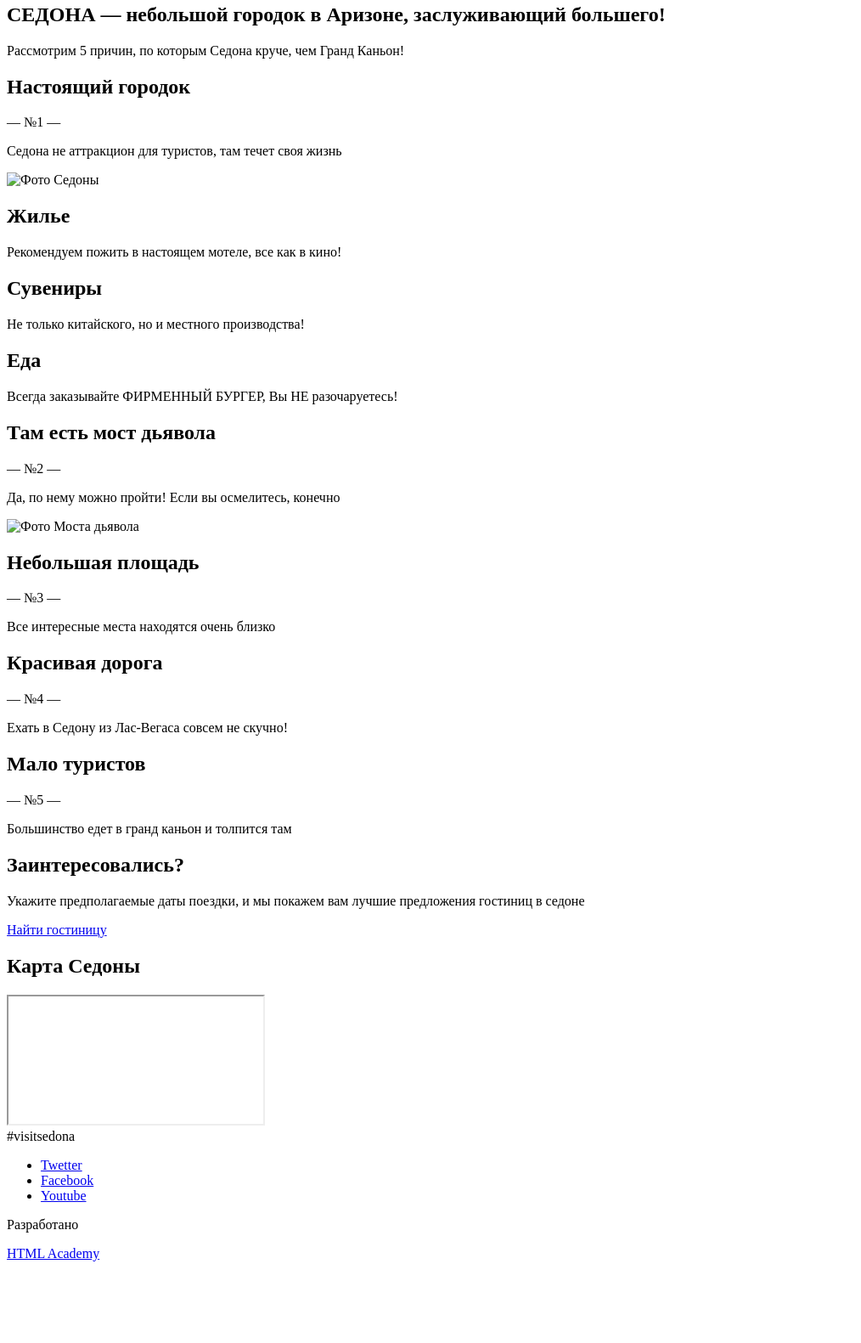
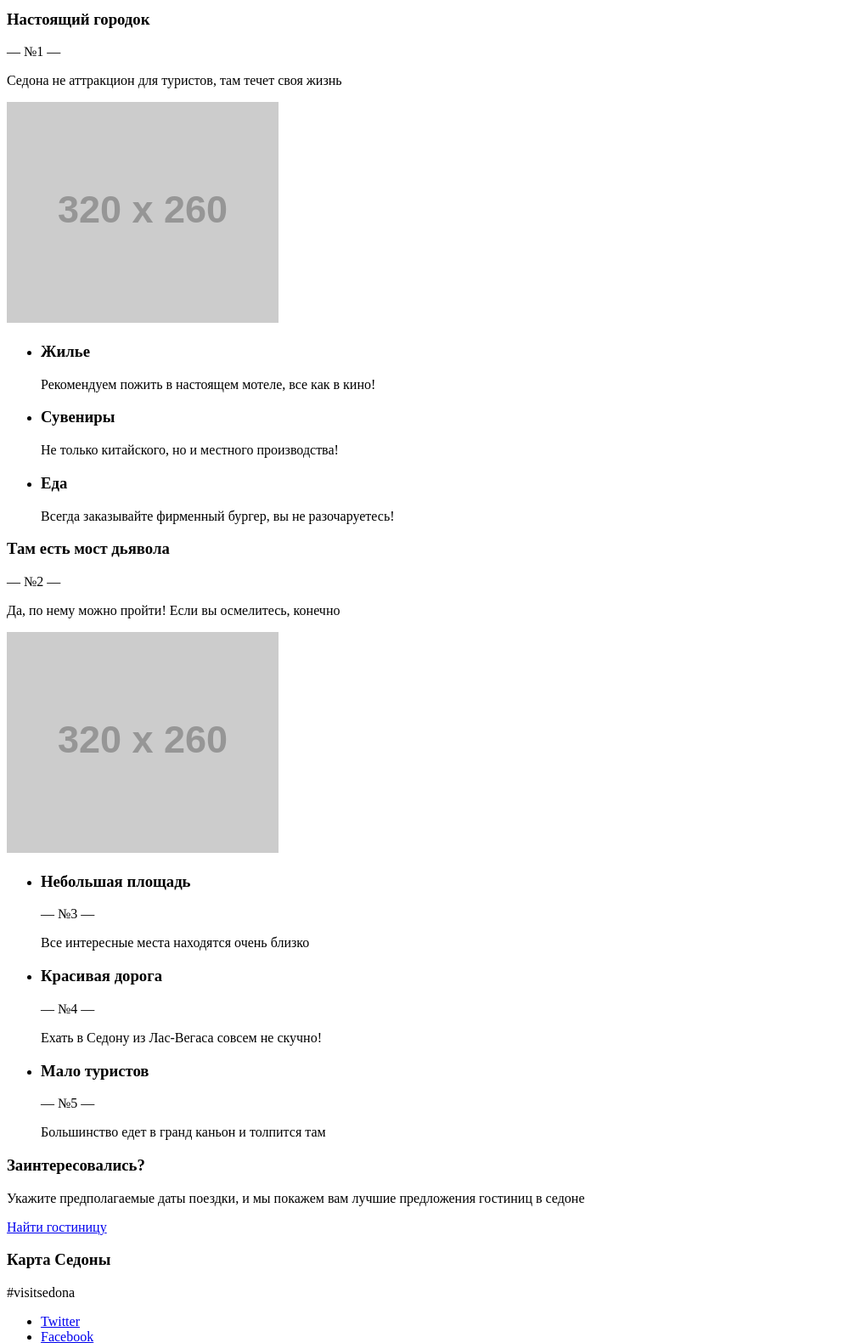
Before and after one commit to Nadezda-hope/892071-sedona-19, a website: page source/sedona-index.html in a window 1280 px wide. Shown: the part 312-1893 px from the top of the page at 85% size, without its empty margins (0-1014 px from the left). Before the commit the page ends 1805 px from the top, so only its background shows below. Drawn offline with Linux system fonts and the light colour scheme; placeholder pictures from the web are drawn by us.

Commit message:
вносит правки по второму заданию

```diff
--- a/source/sedona-index.html
+++ b/source/sedona-index.html
@@ -10,158 +10,162 @@
         <button class="main-menu__toggle" type="button">Открыть меню</button>
         <div class="main-menu__wrapper">
           <ul class="main-menu__list site-list">
-                        <li class="site-list__item site-list__item--active"><a href="sedona-index.html">Главная</a></li>
+            <li class="site-list__item site-list__item--active"><a href="#">Главная</a></li>
             <li class="site-list__item"><a href="sedona-photo.html">Фото и видео</a></li>
             <li class="site-list__item"><a href="sedona-form.html">Форма отзыва</a></li>
-                        <li class="site-list__item"><a href="#">HTML Academy</a></li>
+            <li class="site-list__item"><a href="https://htmlacademy.ru/intensive/adaptive">HTML Academy</a></li>
           </ul>
         </div>
       </nav>
       <div class="page-header__logo">
-                <img class="page-header__logo-image" src="#" width="" height="" alt="Логотип Седоны">
+        <img class="page-header__logo-image" src="https://via.placeholder.com/102x83" width="102" height="83" alt="Логотип Седоны">
       </div>
     </header>
 
     <main class="page-main">
-            <h1 class="visually-hidden">Седона-небольшой городок в Аризоне, заслуживающий большего</h1>
-            <section class="logo">
-                <div class="logo__wrapper">
-                    <h2 class="visually-hidden">Приветствие</h2>
-                    <img class="logo__bg" src="#" width="" height="" alt="Панорама">
-                    <img class="logo__welcome" src="#" width="" height="" alt="Добро пожаловать в Седону">
+      <section class="welcome">
+        <div class="welcome__wrapper">
         </div>
       </section>
 
       <section class="slogan">
         <div class="slogan__wrapper">
-                    <h2 class="slogan__title">
-                        СЕДОНА — небольшой
+          <h1 class="slogan__title">
+            Седона — небольшой
             городок в Аризоне, заслуживающий большего!
-                    </h2>
-                    <p class="slogan__reasons">
+          </h1>
+          <p class="slogan__text">
             Рассмотрим 5 причин, по которым Седона круче, чем Гранд Каньон!
           </p>
         </div>
       </section>
 
-            <section class="real-sity">
-                <div class="real-sity__wrapper">
-                    <h2 class="real-sity__title">
+      <section class="reasons">
+        <div class="reasons__wrapper">
+          <div class="reasons__item">
+            <h3 class="reasons__title">
               Настоящий городок
-                    </h2>
-                    <span class="real-sity__number">
+            </h3>
+            <span class="reasons__number">
               — №1 —
             </span>
-                    <p class="real-sity__descriotion">
+            <p class="reasons__description">
               Седона не аттракцион для туристов, там течет своя жизнь
-                    </p>
-                </div>
-            </section>
-
-            <section class="pic-sity">
-                <div class="pic-sity__wrapper">
-                    <img class="pic-sity__building" src="#" width="" height="" alt="Фото Седоны">
-                </div>
-            </section>
-
-            <section class="feature">
-                <div class="feature__wrapper">
-                    <div class="feature__item housing">
-                        <h2 class="housing__title">
-                            Жилье
-                        </h2>
-                        <p class="housing__details">
-                            Рекомендуем пожить в настоящем мотеле, все как в кино!
-                        </p>
-                    </div>
-                    <div class="feature__item souvenir">
-                        <h2 class="souvenir__title">
-                            Сувениры
-                        </h2>
-                        <p class="souvenir__details">
-                            Не только китайского, но и местного производства!
-                        </p>
-                    </div>
-                    <div class="feature__item food">
-                        <h2 class="food__title">
-                            Еда
-                        </h2>
-                        <p class="food__details">
-                            Всегда заказывайте ФИРМЕННЫЙ БУРГЕР, Вы НЕ разочаруетесь!
             </p>
           </div>
         </div>
       </section>
 
-            <section class="bridge">
-                <div class="bridge__wrapper">
-                    <h2 class="bridge__title">
-                        Там есть мост дьявола
-                    </h2>
-                    <span class="bridge__number">
-                        — №2 —
-                    </span>
-                    <p class="bridge__description">
-                        Да, по нему можно пройти! Если вы осмелитесь, конечно
+      <div class="pic-city">
+        <div class="pic-city__wrapper">
+          <img class="pic-city__building" src="https://via.placeholder.com/320x260" width="320" height="260" alt="Фото Седоны">
+        </div>
+      </div>
+
+      <section class="feature">
+        <div class="feature__wrapper">
+          <ul class="feature__list">
+            <li class="feature__item feature__item--housing">
+              <h3 class="feature__title">
+                Жилье
+              </h3>
+              <p class="feature__details">
+                Рекомендуем пожить в настоящем мотеле, все как в кино!
               </p>
+            </li>
+            <li class="feature__item feature__item--souvenir">
+              <h3 class="feature__title">
+                Сувениры
+              </h3>
+              <p class="feature__details">
+                Не только китайского, но и местного производства!
+              </p>
+            </li>
+            <li class="feature__item feature__item--food">
+              <h3 class="feature__title">
+                Еда
+              </h3>
+              <p class="feature__details">
+                Всегда заказывайте фирменный бургер, вы не разочаруетесь!
+              </p>
+            </li>
+          </ul>
         </div>
       </section>
 
-            <section class="pic-sity">
-                <div class="pic-sity__wrapper">
-                    <img class="pic-sity__bridge" src="#" width="" height="" alt="Фото Моста дьявола">
-                </div>
-            </section>
-
-            <section class="view">
-                <div class="view__wrapper">
-                    <div class="view__item square">
-                        <h2 class="square__title">
-                            Небольшая площадь
-                        </h2>
-                        <span class="square__number">
-                            — №3 —
+      <section class="reasons">
+        <div class="reasons__wrapper">
+          <div class="reasons__item">
+            <h3 class="reasons__title">
+              Там есть мост дьявола
+            </h3>
+            <span class="reasons__number">
+              — №2 —
             </span>
-                        <p class="square__description">
-                            Все интересные места находятся очень близко
-                        </p>
-                    </div>
-                    <div class="view__item road">
-                        <h2 class="road__title">
-                            Красивая дорога
-                        </h2>
-                        <span class="road__number">
-                            — №4 —
-                        </span>
-                        <p class="road__description">
-                            Ехать в Седону из Лас-Вегаса
-                            совсем не скучно!
-                        </p>
-                    </div>
-                    <div class="view__item tourists">
-                        <h2 class="tourists__title">
-                            Мало туристов
-                        </h2>
-                        <span class="tourists__number">
-                            — №5 —
-                        </span>
-                        <p class="tourists__description">
-                            Большинство едет в гранд каньон
-                            и толпится там
+            <p class="reason__description">
+              Да, по нему можно пройти! Если вы осмелитесь, конечно
             </p>
           </div>
         </div>
       </section>
 
+      <div class="pic-city">
+        <div class="pic-city__wrapper">
+          <img class="pic-city__bridge" src="https://via.placeholder.com/320x260" width="320" height="260" alt="Фото Моста дьявола">
+        </div>
+      </div>
+
+      <section class="view">
+        <div class="view__wrapper">
+          <ul class="view__list">
+            <li class="view__item view__item--square">
+              <h3 class="view__title">
+                Небольшая площадь
+              </h3>
+              <span class="view__number">
+                — №3 —
+              </span>
+              <p class="view__description">
+                Все интересные места находятся очень близко
+              </p>
+            </li>
+            <li class="view__item view__item--road">
+              <h3 class="view__title">
+                Красивая дорога
+              </h3>
+              <span class="view__number">
+                — №4 —
+              </span>
+              <p class="view__description">
+                Ехать в Седону из Лас-Вегаса
+                совсем не скучно!
+              </p>
+            </li>
+            <li class="view__item view__item--tourists">
+              <h3 class="view__title">
+                Мало туристов
+              </h3>
+              <span class="view__number">
+                — №5 —
+              </span>
+              <p class="view__description">
+                Большинство едет в гранд каньон
+                и толпится там
+              </p>
+            </li>
+          </ul>
+        </div>
+      </section>
+
       <section class="search">
         <div class="search__wrapper">
-                    <h2 class="search__title">
+          <h3 class="search__title">
             Заинтересовались?
-                    </h2>
-                    <p class="seach__description">
+          </h3>
+          <p class="search__description">
             Укажите предполагаемые даты поездки, и мы покажем вам лучшие предложения гостиниц в седоне
           </p>
-                    <a href="#">
+          <a class="search__button" href="#">
             Найти гостиницу
           </a>
         </div>
@@ -170,19 +174,17 @@
     <footer class="page-footer">
       <section class="page-footer__map map">
         <div class="map__wrapper">
-                <h2 class="visually-hidden">Карта Седоны</h2>
-                <iframe></iframe>
+            <h3 class="visually-hidden">Карта Седоны</h3>
         </div>
       </section>
       <section class="page-footer__links links">
         <div class="links__wrapper">
-                <div class="links__contacts contacts">
+          <div class="links__contacts">
             #visitsedona
           </div>
-                <div class="links__social social">
-                    <ul class="social__list">
+          <ul class="links__social social">
             <li class="social__item">
-                            <a class="social__link social__link--twetter" href="#">Twetter</a>
+              <a class="social__link social__link--twetter" href="#">Twitter</a>
             </li>
             <li class="social__item">
               <a class="social__link social__link--facebook" href="#">Facebook</a>
@@ -191,10 +193,9 @@
               <a class="social__link social__link--youtube" href="#">Youtube</a>
             </li>
           </ul>
-                </div>
-                <div class="links__copiright copiright">
-                    <p class="copiright__text">Разработано</p>
-                    <a class="copiright__link" href="https://htmlacademy.ru/intensive/adaptive">HTML Academy</a>
+          <div class="links__copyright copiright">
+            <p class="copyright__text">Разработано</p>
+            <a class="copyright__link" href="https://htmlacademy.ru/intensive/adaptive">HTML Academy</a>
           </div>
         </div>
       </section>
```
Also changed, not shown: source/sedona-form.html (+48 -39 lines), source/sedona-photo.html (+40 -46 lines). Lines whose indentation alone changed are shown as unchanged.
